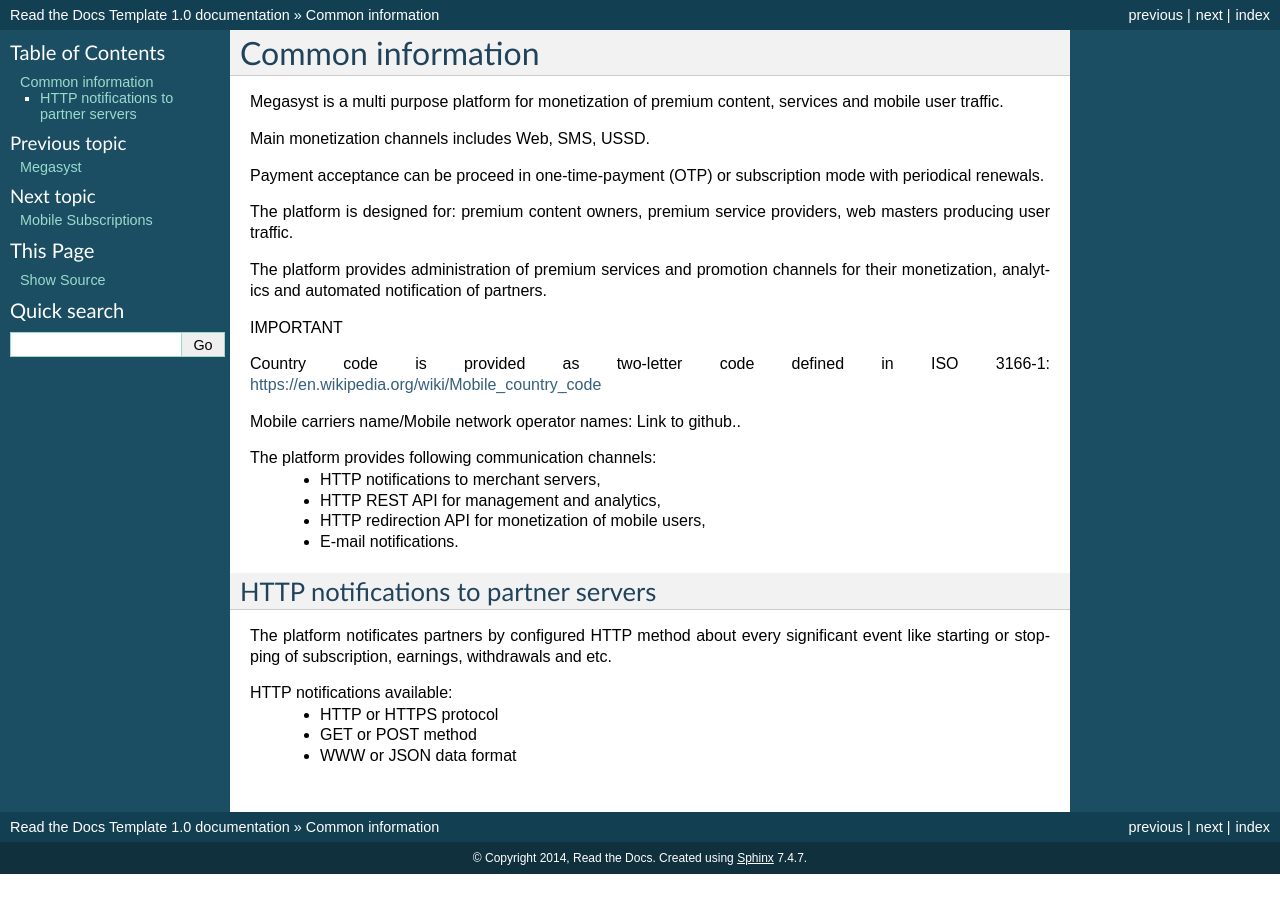
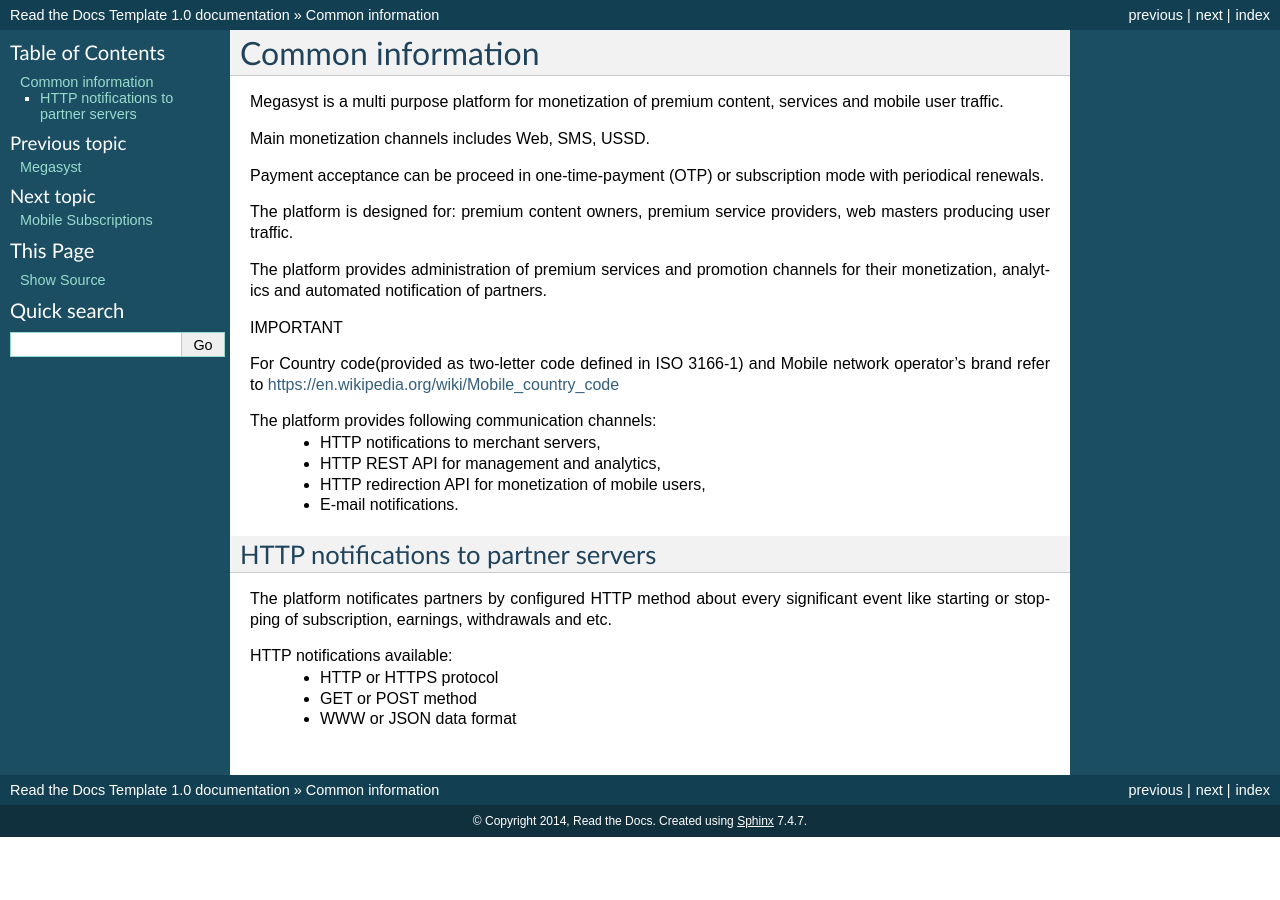
Before and after one commit to megasyst/lab, a Sphinx documentation site: the page built from docs/1_common.rst, in a window 1280 px wide. Built offline with Sphinx 7.4.7, drawn with Linux system fonts in a browser that asks for light colours.

Commit message:
Update 1_common.rst

```diff
--- a/docs/1_common.rst
+++ b/docs/1_common.rst
@@ -16,11 +16,7 @@ The platform provides administration of premium services and promotion channels
 
 IMPORTANT
 
-Country code is provided as two-letter code defined in ISO 3166-1:
-https://en.wikipedia.org/wiki/Mobile_country_code
-
-Mobile carriers name/Mobile network operator names:
-Link to github..
+For Country code(provided as two-letter code defined in ISO 3166-1) and Mobile network operator's brand refer to https://en.wikipedia.org/wiki/Mobile_country_code
 
 The platform provides following communication channels:
   * HTTP notifications to merchant servers,
```
